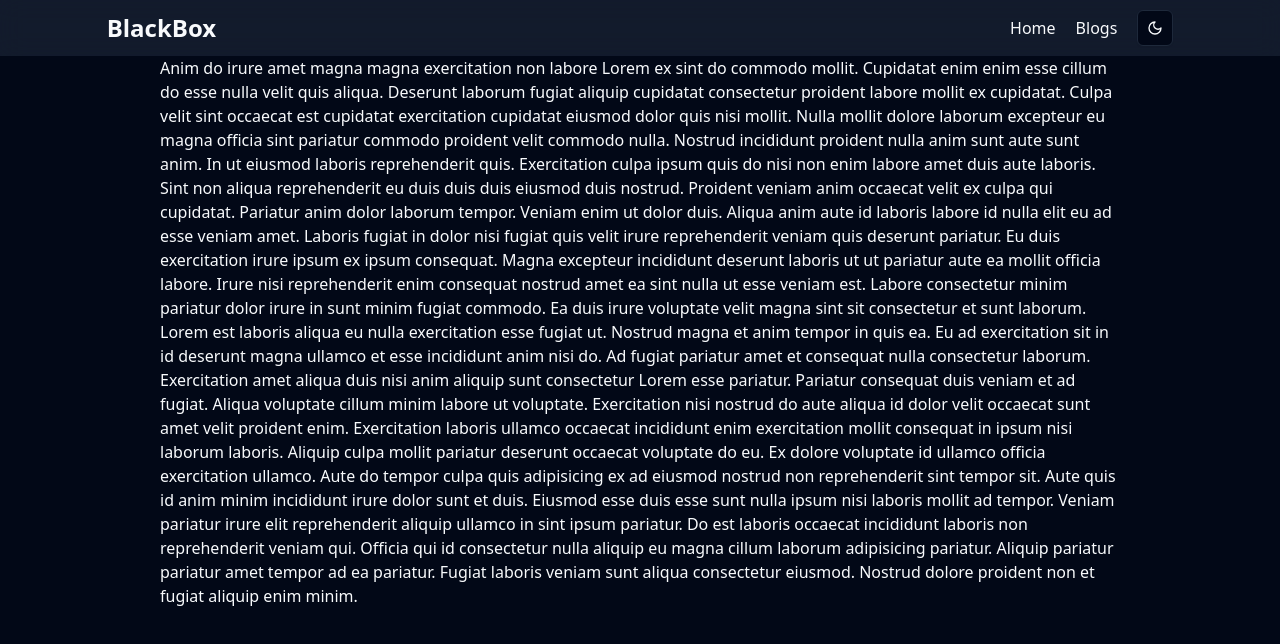
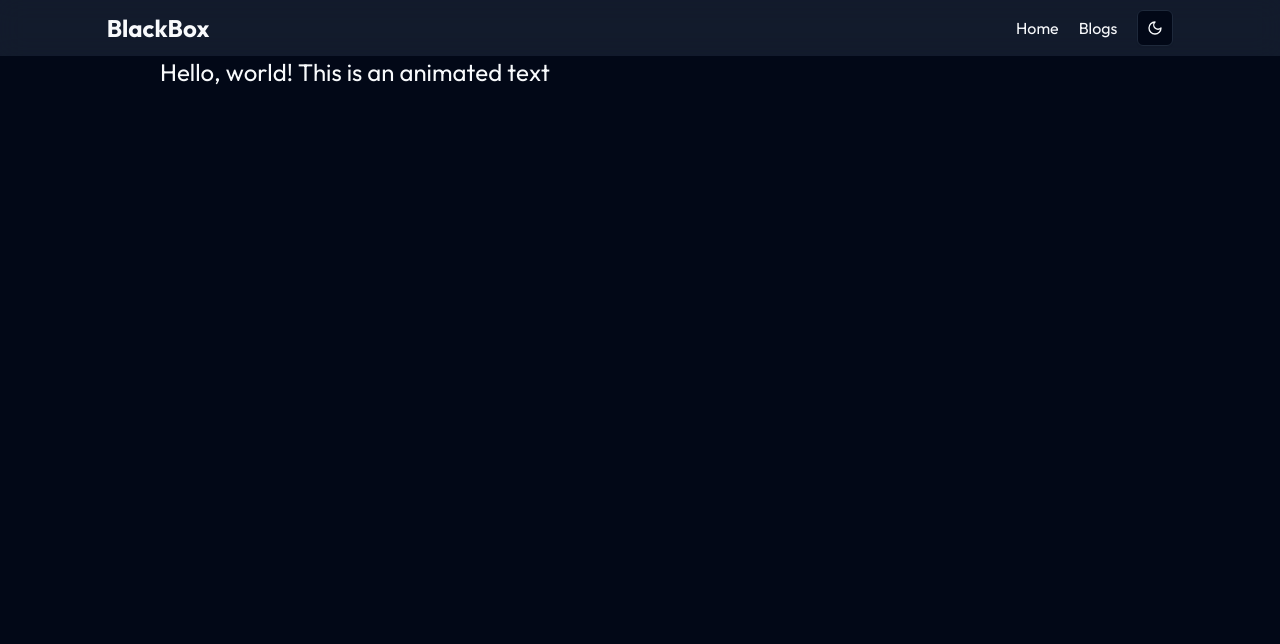
Before and after one commit to dishan1223/blog-app, a Next.js app: page / in a window 1280 px wide. Shown: the top 644 px of the page. Built offline with nearby package versions, Linux system fonts and the light colour scheme.

Commit message:
add text animation

```diff
--- a/package.json
+++ b/package.json
@@ -17,6 +17,7 @@
     "clsx": "^2.1.1",
     "lucide": "^0.475.0",
     "lucide-react": "^0.475.0",
+    "motion": "^12.4.7",
     "next": "15.1.7",
     "next-themes": "^0.4.4",
     "react": "^19.0.0",
--- a/src/app/layout.js
+++ b/src/app/layout.js
@@ -1,19 +1,14 @@
-import { Geist, Geist_Mono } from "next/font/google";
+import { Outfit } from 'next/font/google'
+
+
 import "./globals.css";
 import Navbar from "@/components/Navbar";
 import { cn } from "@/lib/utils";
 import { ThemeProvider } from "@/components/ThemeProvider"
 import siteConfig from "@/lib/siteConfig";
 
-const geistSans = Geist({
-  variable: "--font-geist-sans",
-  subsets: ["latin"],
-});
-
-const geistMono = Geist_Mono({
-  variable: "--font-geist-mono",
-  subsets: ["latin"],
-});
+// If loading a variable font, you don't need to specify the font weight
+const outfit = Outfit({ subsets: ['latin'] })
 
 export const metadata = {
   title: `${siteConfig.title} | ${siteConfig.tagline}`,
@@ -33,7 +28,7 @@ export default function RootLayout({ children }) {
   return (
     <html lang="en" suppressHydrationWarning>
       <body
-        className={`${geistSans.variable} ${geistMono.variable} antialiased text-slate-950 dark:text-slate-50`}
+        className={`${outfit.className} antialiased text-slate-950 dark:text-slate-50`}
       >
         <ThemeProvider attribute="class"
           defaultTheme="dark"
--- a/src/app/page.js
+++ b/src/app/page.js
@@ -1,27 +1,13 @@
 import Image from "next/image";
 import MaxWidthWrapper from "@/components/MaxWidthWrapper";
+import { TextAnimate } from "@/components/magicui/text-animate";
+
 export default function Home() {
   return (
     <MaxWidthWrapper>
-      Anim do irure amet magna magna exercitation non labore Lorem ex sint do commodo mollit. Cupidatat enim enim esse cillum do esse nulla velit quis aliqua. Deserunt laborum fugiat aliquip cupidatat consectetur proident labore mollit ex cupidatat.
-
-Culpa velit sint occaecat est cupidatat exercitation cupidatat eiusmod dolor quis nisi mollit. Nulla mollit dolore laborum excepteur eu magna officia sint pariatur commodo proident velit commodo nulla. Nostrud incididunt proident nulla anim sunt aute sunt anim.
-
-In ut eiusmod laboris reprehenderit quis. Exercitation culpa ipsum quis do nisi non enim labore amet duis aute laboris. Sint non aliqua reprehenderit eu duis duis duis eiusmod duis nostrud. Proident veniam anim occaecat velit ex culpa qui cupidatat.
-
-Pariatur anim dolor laborum tempor. Veniam enim ut dolor duis. Aliqua anim aute id laboris labore id nulla elit eu ad esse veniam amet.
-
-Laboris fugiat in dolor nisi fugiat quis velit irure reprehenderit veniam quis deserunt pariatur. Eu duis exercitation irure ipsum ex ipsum consequat. Magna excepteur incididunt deserunt laboris ut ut pariatur aute ea mollit officia labore. Irure nisi reprehenderit enim consequat nostrud amet ea sint nulla ut esse veniam est.
-
-Labore consectetur minim pariatur dolor irure in sunt minim fugiat commodo. Ea duis irure voluptate velit magna sint sit consectetur et sunt laborum. Lorem est laboris aliqua eu nulla exercitation esse fugiat ut. Nostrud magna et anim tempor in quis ea. Eu ad exercitation sit in id deserunt magna ullamco et esse incididunt anim nisi do.
-
-Ad fugiat pariatur amet et consequat nulla consectetur laborum. Exercitation amet aliqua duis nisi anim aliquip sunt consectetur Lorem esse pariatur. Pariatur consequat duis veniam et ad fugiat. Aliqua voluptate cillum minim labore ut voluptate.
-
-Exercitation nisi nostrud do aute aliqua id dolor velit occaecat sunt amet velit proident enim. Exercitation laboris ullamco occaecat incididunt enim exercitation mollit consequat in ipsum nisi laborum laboris. Aliquip culpa mollit pariatur deserunt occaecat voluptate do eu. Ex dolore voluptate id ullamco officia exercitation ullamco. Aute do tempor culpa quis adipisicing ex ad eiusmod nostrud non reprehenderit sint tempor sit.
-
-Aute quis id anim minim incididunt irure dolor sunt et duis. Eiusmod esse duis esse sunt nulla ipsum nisi laboris mollit ad tempor. Veniam pariatur irure elit reprehenderit aliquip ullamco in sint ipsum pariatur. Do est laboris occaecat incididunt laboris non reprehenderit veniam qui.
-
-Officia qui id consectetur nulla aliquip eu magna cillum laborum adipisicing pariatur. Aliquip pariatur pariatur amet tempor ad ea pariatur. Fugiat laboris veniam sunt aliqua consectetur eiusmod. Nostrud dolore proident non et fugiat aliquip enim minim.
-    </MaxWidthWrapper>
+    	<TextAnimate animation="blurInUp" by="character" className="text-bold text-2xl">
+    		Hello, world! This is an animated text
+    	</TextAnimate>
+   	</MaxWidthWrapper>
   );
 }
--- /dev/null
+++ b/src/components/magicui/text-animate.jsx
@@ -0,0 +1,317 @@
+"use client";
+import { cn } from "@/lib/utils";
+import { AnimatePresence, motion } from "motion/react";
+
+const staggerTimings = {
+  text: 0.06,
+  word: 0.05,
+  character: 0.03,
+  line: 0.06,
+};
+
+const defaultContainerVariants = {
+  hidden: { opacity: 1 },
+  show: {
+    opacity: 1,
+    transition: {
+      staggerChildren: 0.05,
+    },
+  },
+  exit: {
+    opacity: 0,
+    transition: {
+      staggerChildren: 0.05,
+      staggerDirection: -1,
+    },
+  },
+};
+
+const defaultItemVariants = {
+  hidden: { opacity: 0 },
+  show: {
+    opacity: 1,
+  },
+  exit: {
+    opacity: 0,
+  },
+};
+
+const defaultItemAnimationVariants = {
+  fadeIn: {
+    container: defaultContainerVariants,
+    item: {
+      hidden: { opacity: 0, y: 20 },
+      show: (delay) => ({
+        opacity: 1,
+        y: 0,
+        transition: {
+          delay,
+          duration: 0.3,
+        },
+      }),
+      exit: {
+        opacity: 0,
+        y: 20,
+        transition: { duration: 0.3 },
+      },
+    },
+  },
+  blurIn: {
+    container: defaultContainerVariants,
+    item: {
+      hidden: { opacity: 0, filter: "blur(10px)" },
+      show: (i) => ({
+        opacity: 1,
+        filter: "blur(0px)",
+        transition: {
+          delay: i * 0.1,
+          duration: 0.3,
+        },
+      }),
+      exit: {
+        opacity: 0,
+        filter: "blur(10px)",
+        transition: { duration: 0.3 },
+      },
+    },
+  },
+  blurInUp: {
+    container: defaultContainerVariants,
+    item: {
+      hidden: { opacity: 0, filter: "blur(10px)", y: 20 },
+      show: (delay) => ({
+        opacity: 1,
+        filter: "blur(0px)",
+        y: 0,
+        transition: {
+          y: { duration: 0.3 },
+          opacity: { duration: 0.4 },
+          filter: { duration: 0.3 },
+        },
+      }),
+      exit: {
+        opacity: 0,
+        filter: "blur(10px)",
+        y: 20,
+        transition: {
+          y: { duration: 0.3 },
+          opacity: { duration: 0.4 },
+          filter: { duration: 0.3 },
+        },
+      },
+    },
+  },
+  blurInDown: {
+    container: defaultContainerVariants,
+    item: {
+      hidden: { opacity: 0, filter: "blur(10px)", y: -20 },
+      show: (delay) => ({
+        opacity: 1,
+        filter: "blur(0px)",
+        y: 0,
+        transition: {
+          y: { duration: 0.3 },
+          opacity: { duration: 0.4 },
+          filter: { duration: 0.3 },
+        },
+      }),
+    },
+  },
+  slideUp: {
+    container: defaultContainerVariants,
+    item: {
+      hidden: { y: 20, opacity: 0 },
+      show: (delay) => ({
+        y: 0,
+        opacity: 1,
+        transition: {
+          delay,
+          duration: 0.3,
+        },
+      }),
+      exit: {
+        y: -20,
+        opacity: 0,
+        transition: {
+          duration: 0.3,
+        },
+      },
+    },
+  },
+  slideDown: {
+    container: defaultContainerVariants,
+    item: {
+      hidden: { y: -20, opacity: 0 },
+      show: {
+        y: 0,
+        opacity: 1,
+        transition: { duration: 0.3 },
+      },
+      exit: {
+        y: 20,
+        opacity: 0,
+        transition: { duration: 0.3 },
+      },
+    },
+  },
+  slideLeft: {
+    container: defaultContainerVariants,
+    item: {
+      hidden: { x: 20, opacity: 0 },
+      show: {
+        x: 0,
+        opacity: 1,
+        transition: { duration: 0.3 },
+      },
+      exit: {
+        x: -20,
+        opacity: 0,
+        transition: { duration: 0.3 },
+      },
+    },
+  },
+  slideRight: {
+    container: defaultContainerVariants,
+    item: {
+      hidden: { x: -20, opacity: 0 },
+      show: {
+        x: 0,
+        opacity: 1,
+        transition: { duration: 0.3 },
+      },
+      exit: {
+        x: 20,
+        opacity: 0,
+        transition: { duration: 0.3 },
+      },
+    },
+  },
+  scaleUp: {
+    container: defaultContainerVariants,
+    item: {
+      hidden: { scale: 0.5, opacity: 0 },
+      show: {
+        scale: 1,
+        opacity: 1,
+        transition: {
+          duration: 0.3,
+          scale: {
+            type: "spring",
+            damping: 15,
+            stiffness: 300,
+          },
+        },
+      },
+      exit: {
+        scale: 0.5,
+        opacity: 0,
+        transition: { duration: 0.3 },
+      },
+    },
+  },
+  scaleDown: {
+    container: defaultContainerVariants,
+    item: {
+      hidden: { scale: 1.5, opacity: 0 },
+      show: (delay) => ({
+        scale: 1,
+        opacity: 1,
+        transition: {
+          delay,
+          duration: 0.3,
+          scale: {
+            type: "spring",
+            damping: 15,
+            stiffness: 300,
+          },
+        },
+      }),
+      exit: {
+        scale: 1.5,
+        opacity: 0,
+        transition: { duration: 0.3 },
+      },
+    },
+  },
+};
+
+export function TextAnimate({
+  children,
+  delay = 0,
+  duration = 0.3,
+  variants,
+  className,
+  segmentClassName,
+  as: Component = "p",
+  startOnView = true,
+  once = false,
+  by = "word",
+  animation = "fadeIn",
+  ...props
+}) {
+  const MotionComponent = motion.create(Component);
+
+  // Use provided variants or default variants based on animation type
+  const finalVariants = animation
+    ? {
+        container: {
+          ...defaultItemAnimationVariants[animation].container,
+          show: {
+            ...defaultItemAnimationVariants[animation].container.show,
+            transition: {
+              staggerChildren: staggerTimings[by],
+            },
+          },
+          exit: {
+            ...defaultItemAnimationVariants[animation].container.exit,
+            transition: {
+              staggerChildren: staggerTimings[by],
+              staggerDirection: -1,
+            },
+          },
+        },
+        item: defaultItemAnimationVariants[animation].item,
+      }
+    : { container: defaultContainerVariants, item: defaultItemVariants };
+
+  let segments = [];
+  switch (by) {
+    case "word":
+      segments = children.split(/(\s+)/);
+      break;
+    case "character":
+      segments = children.split("");
+      break;
+    case "line":
+      segments = children.split("\n");
+      break;
+    case "text":
+    default:
+      segments = [children];
+      break;
+  }
+
+  return (
+    <AnimatePresence mode="popLayout">
+      <MotionComponent
+        variants={finalVariants.container}
+        initial="hidden"
+        whileInView={startOnView ? "show" : undefined}
+        animate={startOnView ? undefined : "show"}
+        exit="exit"
+        className={cn("whitespace-pre-wrap", className)}
+        viewport={{ once }}
+        {...props}>
+        {segments.map((segment, i) => (
+          <motion.span
+            key={`${by}-${segment}-${i}`}
+            variants={finalVariants.item}
+            custom={i * staggerTimings[by]}
+            className={cn(by === "line" ? "block" : "inline-block whitespace-pre", segmentClassName)}>
+            {segment}
+          </motion.span>
+        ))}
+      </MotionComponent>
+    </AnimatePresence>
+  );
+}
```
Also changed, not shown: 1 other file (tests, documents, lock files or other folders).
